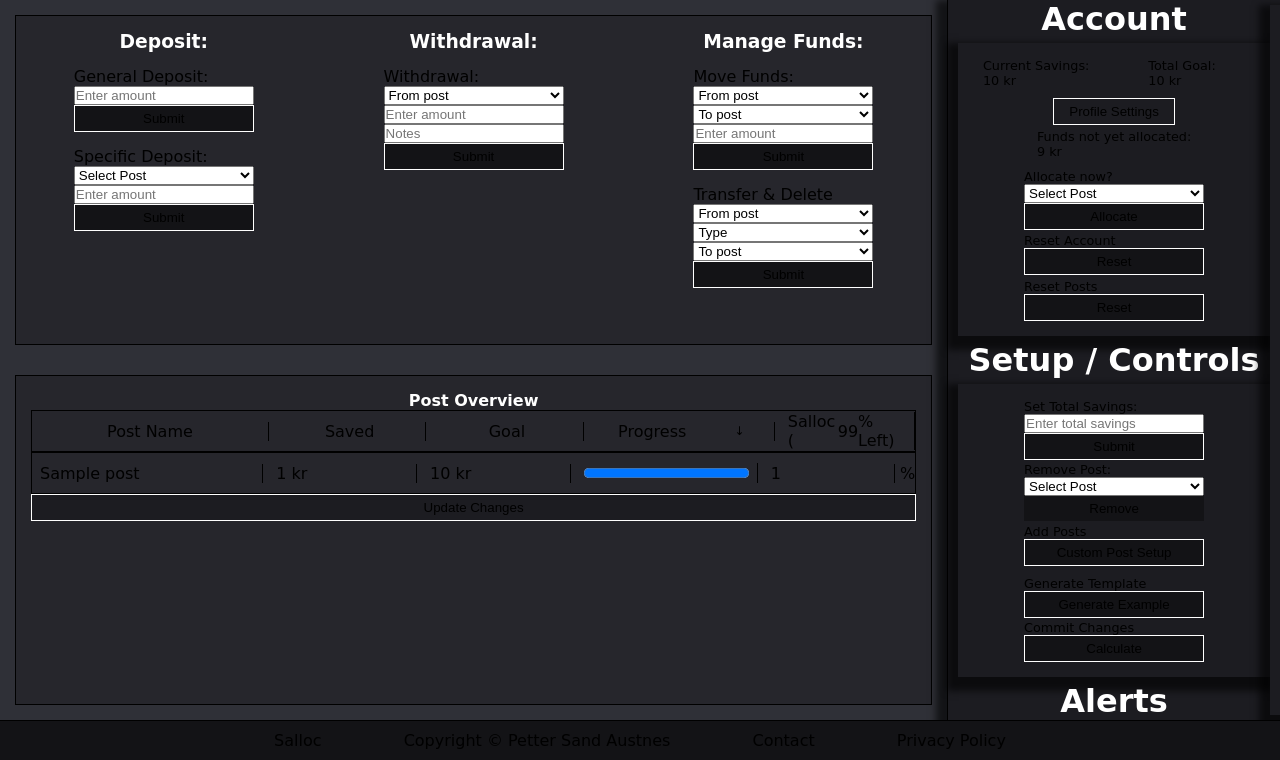
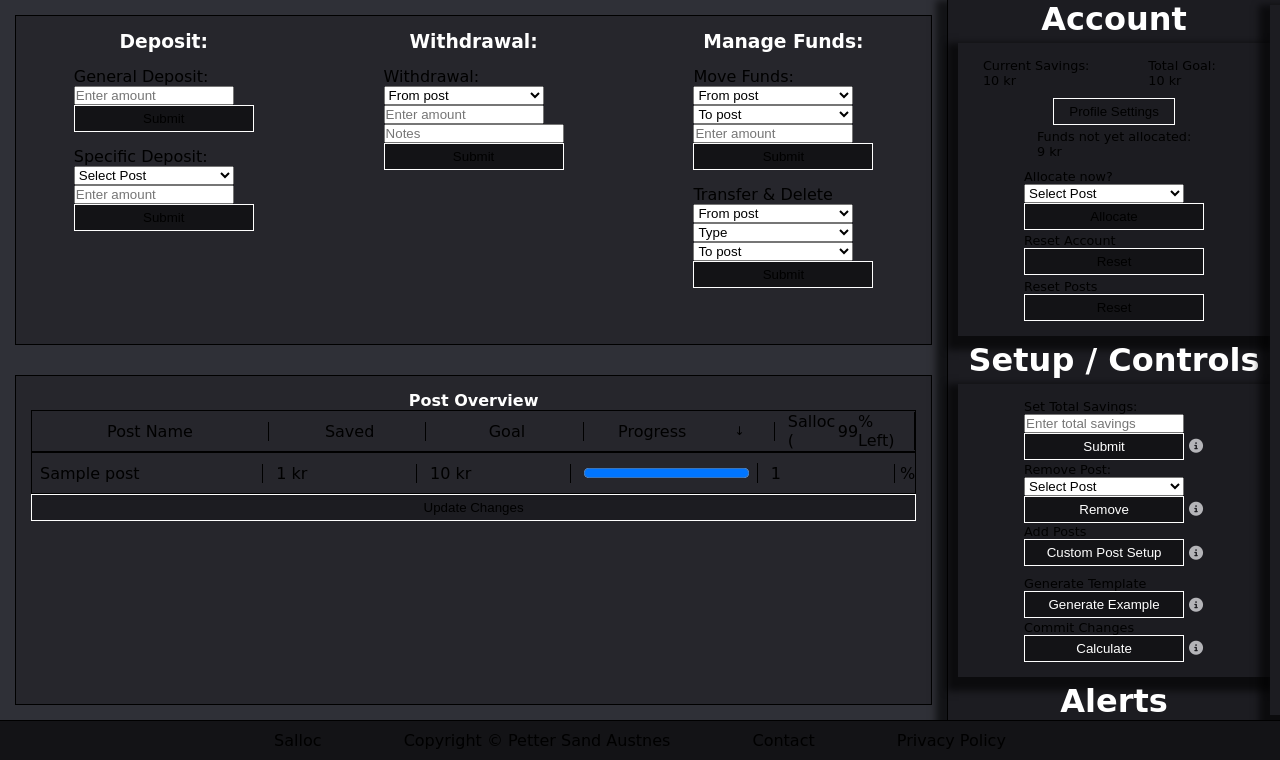
Before and after one commit to pettersand/Salloc, a Flask app: page /index in a window 1280 px wide. Shown: the part 40-800 px from the top of the page. Run offline with Flask 3, Linux system fonts and the light colour scheme; the visitor is signed in with stand-in values (Sample User, id 1); a database or web service that is not in the repository returns one stand-in record (values such as "Sample title"); some libraries are stand-ins or nearby versions; some web fonts are replaced.

Commit message:
add info-tooltip

```diff
--- a/static/css/styles.css
+++ b/static/css/styles.css
@@ -104,24 +104,7 @@ form {
     width: 180px;
 }
 
-input[type=submit] {
-    padding: 5px 15px;
-    background: var(--dark1);
-    border: 1px solid white;
-    width: auto;
-}
 
-input[type=button] {
-    padding: 5px 15px;
-    background: var(--dark1);
-    border: 0 none;
-}
-
-button {
-    padding: 5px 15px;
-    background: var(--dark2);
-    border: 1px solid white;
-}
 
 select {
 
@@ -690,6 +710,57 @@ span {
     cursor: pointer;
 }
 
+/* ICONS & BUTTONS */
+
+.info-container {
+    display: flex;
+    align-items: center;
+}
+
+.info-button {
+    color: white;
+    cursor: pointer;
+    width: 160px; /* Adjust as needed */
+  }
+
+.info-icon {
+    margin-left: 5px;
+    font-size: 1.1em;
+    color: var(--light5);
+    cursor: pointer;
+}
+
+.info-icon:hover {
+    color: white; /* Darker blue on hover */
+}
+
+input[type=submit] {
+    padding: 5px 15px;
+    background: var(--dark1);
+    border: 1px solid white;
+}
+
+input[type=button] {
+    padding: 5px 15px;
+    background: var(--dark1);
+    border: 1px solid white;
+}
+
+input[type=number] {
+    width: 160px;
+    box-sizing: border-box;
+}
+
+select {
+    width: 160px;
+}
+
+button {
+    padding: 5px 15px;
+    background: var(--dark2);
+    border: 1px solid white;
+}
+
 @media screen and (max-width: 700px) {
 
     body {
--- a/static/js/script.js
+++ b/static/js/script.js
@@ -551,3 +551,55 @@ $(document).ready(function () {
     $("#contactModal").hide();
   });
 });
+
+//// INFO MODAL POPUP ////
+function showInfo(event) {
+  // Determine the infoType based on the parent container's class or ID
+  const parentContainer = event.target.closest('.item');
+  let infoType = "";
+  if (parentContainer.querySelector('#setSavings')) infoType = "setSavings";
+  if (parentContainer.querySelector('#removePostButton')) infoType = "removePost";
+  if (parentContainer.querySelector('#setupButton')) infoType = "setupCustom";
+  if (parentContainer.querySelector('#generateTemplateButton')) infoType = "generateTemplate";
+  if (parentContainer.querySelector('#commitSavingsButton')) infoType = "commitSavings";
+  // Add more conditions as needed
+
+  const infoContent = {
+    "setSavings": "Explanation about setting total savings.",
+    "removePost": "Explanation about removing a post.",
+    "setupCustom": "Explanation about setting up initial custom form.",
+    "generateTemplate": "Explanation on template generation.",
+    "commitSavings": "Explanation on committing changes."
+    // Add more content as needed
+  };
+
+  // Remove any existing tooltip
+  const existingTooltip = document.querySelector(".tooltip");
+  if (existingTooltip) existingTooltip.remove();
+
+  // Create a new tooltip element
+  const tooltip = document.createElement("div");
+  tooltip.className = "tooltip";
+  tooltip.innerText = infoContent[infoType];
+
+  // Append the tooltip to the document (temporarily, to get its dimensions)
+  document.body.appendChild(tooltip);
+
+  // Position the tooltip to the left of the clicked element
+  const iconElement = event.target.closest('.info-icon');
+  const iconRect = iconElement.getBoundingClientRect();
+  const tooltipRect = tooltip.getBoundingClientRect();
+  tooltip.style.left = (iconRect.left - tooltipRect.width - 250) + "px"; // 10px gap to the left
+  tooltip.style.top = (iconRect.top - 50) + "px";
+
+  // Show the tooltip
+  tooltip.style.display = "block";
+}
+
+// Optional: Hide the tooltip when clicking anywhere else on the page
+document.addEventListener("click", function(event) {
+  if (!event.target.closest(".info-icon")) {
+    const tooltip = document.querySelector(".tooltip");
+    if (tooltip) tooltip.style.display = "none";
+  }
+});
--- a/templates/index.html
+++ b/templates/index.html
@@ -178,7 +178,12 @@ Index
             <form action="/set_savings" method="post">
                 <label for="savings">Set Total Savings:</label>
                 <input type="number" id="savings" name="savings" placeholder="Enter total savings" required>
-                <input type="submit" value="Submit">
+                <div class="info-container">
+                    <input class="info-button" id="setSavings" type="submit" value="Submit">
+                    <span class="info-icon" onclick="showInfo(event);">
+                        <i class="fa-solid fa-info-circle"></i>
+                    <span>
+                </div>
             </form>
         </div>
         <div class="item">
@@ -190,24 +195,43 @@ Index
                     <option value="{{ post[0] }}">{{ post[0] }}</option>
                     {% endfor %}
                 </select>
-                <input type="button" id="removePostButton" value="Remove">
+                <div class="info-container">
+                    <input class="info-button" type="button" id="removePostButton" value="Remove">
+                    <span class="info-icon" onclick="showInfo(event);">
+                        <i class="fa-solid fa-info-circle"></i>
+                    <span>
+                </div>
             </form>
         </div>
         <div class="item">
-            <form>
+            <form id="setupCustom">
                 <label for="custom">Add Posts</label>
-                <input id="setupButton" type="submit" value="Custom Post Setup">
+                <div class="info-container">
+                    <input class="info-button" id="setupButton" type="submit" value="Custom Post Setup">
+                    <span class="info-icon" onclick="showInfo(event);">
+                        <i class="fa-solid fa-info-circle"></i>
+                    <span>
+                </div>
             </form>
             <form id="generateTemplate" action="/generate_template" method="post">
                 <label for="generate">Generate Template</label>
-                <input type="submit" value="Generate Example">
+                    <div class="info-container">
+                        <input class="info-button" id="generateTemplateButton" type="submit" value="Generate Example">
+                        <span class="info-icon" onclick="showInfo(event);">
+                            <i class="fa-solid fa-info-circle"></i>
+                        <span>
+                    </div>
             </form>
         </div>
         <div class="item">
             <form id="commitSavingsForm" action="/commit_savings" method="post">
-                <label> Commit Changes</label>
-                <i class="fa-light fa-circle-info"></i>
-                <input id="commitSavingsButton" type="submit" value="Calculate">
+                <label>Commit Changes</label>
+                <div class="info-container">
+                    <input class="info-button" id="commitSavingsButton" type="submit" value="Calculate">
+                    <span class="info-icon" onclick="showInfo(event);">
+                        <i class="fa-solid fa-info-circle"></i>
+                    <span>
+                </div>
             </form>
         </div>
     </div>
--- a/templates/layout.html
+++ b/templates/layout.html
@@ -140,6 +140,12 @@
                 </form>
             </div>
         </div>
+        <div id="infoModal" class="info-modal">
+            <div class="info-modal-content">
+              <span class="info-modal-close">&times;</span>
+              <p id="infoModalText"></p>
+            </div>
+          </div>
     <footer class="footer">
         <div class="foot-nav">
             <span>Salloc</span>
```
Also changed, not shown: other parts of static/css/styles.css (+39 -2 lines).
